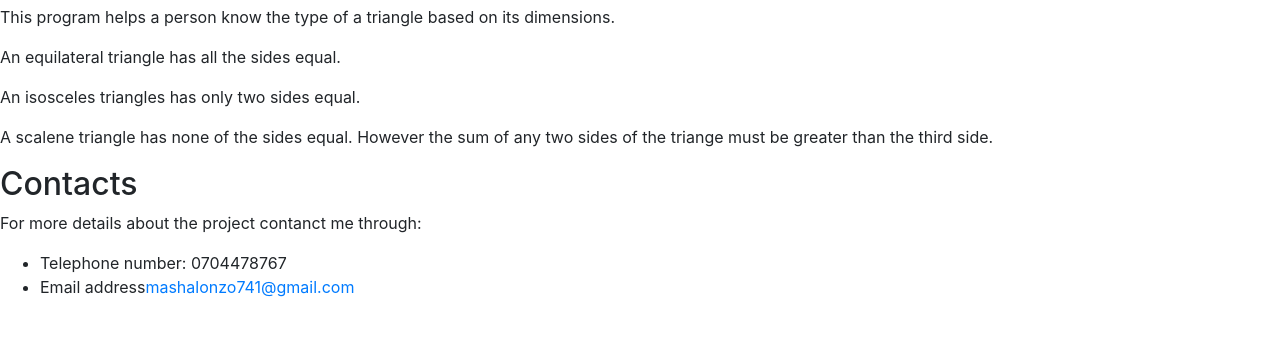
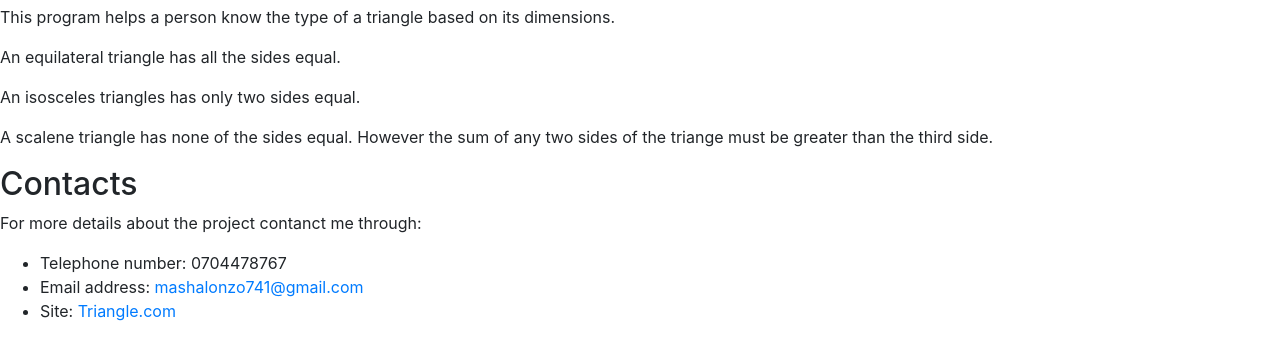
Before and after one commit to Mash14/Triangle-Tracker, a plain HTML site: page index.html in a window 1280 px wide. Shown: the part 494-833 px from the top of the page. Before the commit the page ends 809 px from the top, so only its background shows below. Drawn offline with Linux system fonts and the light colour scheme.

Commit message:
Add contacts in the body

```diff
--- a/index.html
+++ b/index.html
@@ -26,7 +26,8 @@
       <p>For more details about the project contanct me through:</p>
       <ul>
         <li>Telephone number: 0704478767</li>
-        <li>Email address<a href="http://mail.google.com">mashalonzo741@gmail.com</a></li>
+        <li>Email address: <a href="http://mail.google.com">mashalonzo741@gmail.com</a></li>
+        <li>Site: <a href="http://triangle.com">Triangle.com</a></li>
 
   </body>
     <script src="js/scripts.js"></script>
```
